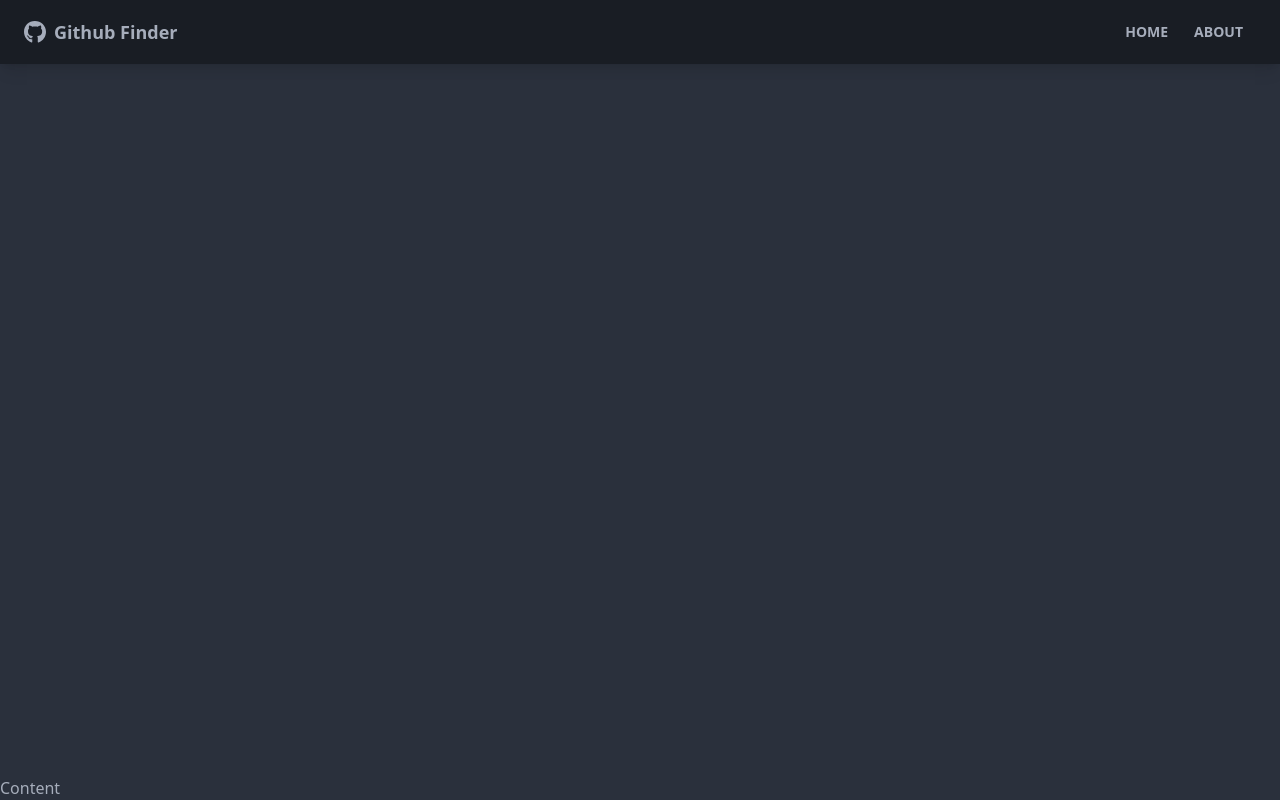
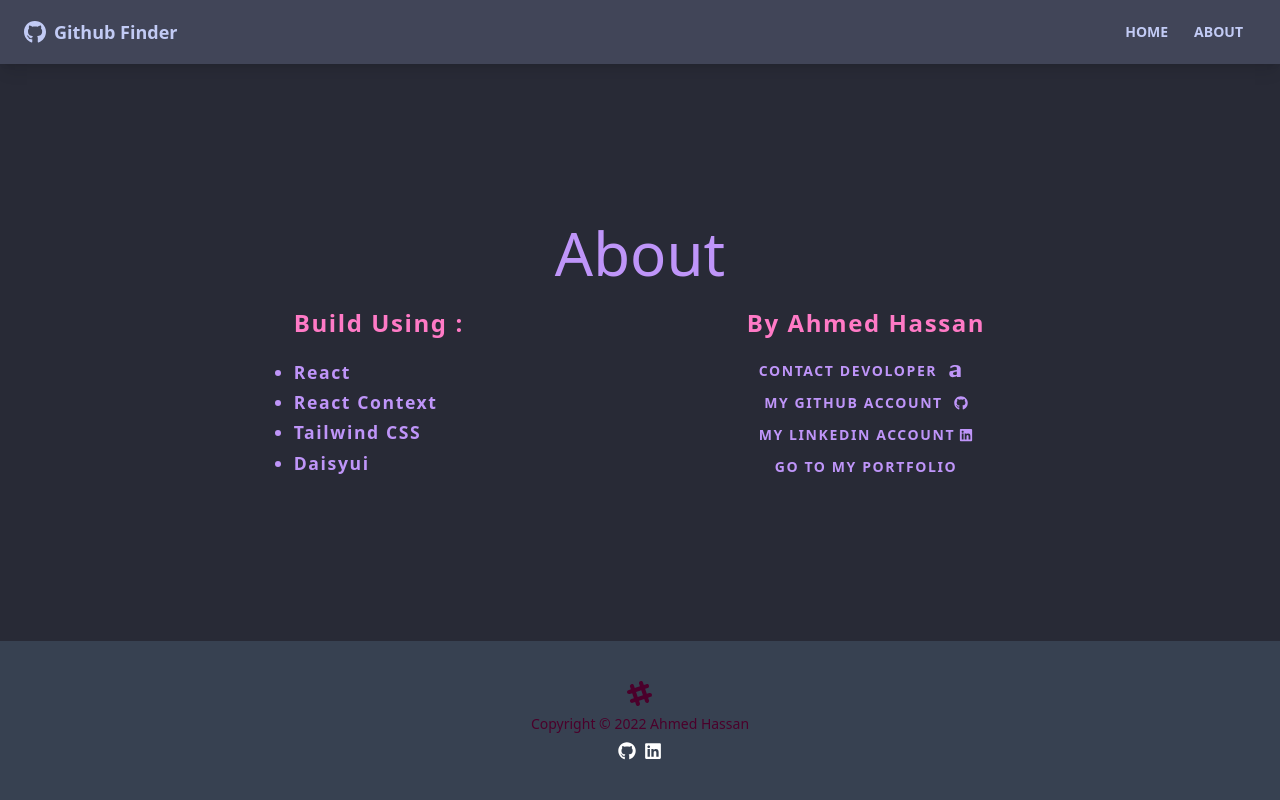
Before and after one commit to u31999/github-finder, a React (Create React App) app: page /about in a window 1280 px wide. Built offline with nearby package versions, Linux system fonts and the light colour scheme.

Commit message:
Make the footer component

```diff
--- a/package.json
+++ b/package.json
@@ -7,6 +7,7 @@
     "@testing-library/react": "^13.3.0",
     "@testing-library/user-event": "^13.5.0",
     "daisyui": "^2.15.4",
+    "framer-motion": "^6.3.11",
     "react": "^18.2.0",
     "react-dom": "^18.2.0",
     "react-icons": "^4.4.0",
--- a/public/index.html
+++ b/public/index.html
@@ -1,5 +1,5 @@
 <!DOCTYPE html>
-<html lang="en" data-theme="dark">
+<html lang="en" data-theme="dracula">
   <head>
     <meta charset="utf-8" />
     <link rel="icon" href="%PUBLIC_URL%/favicon.ico" />
--- a/src/App.js
+++ b/src/App.js
@@ -1,12 +1,25 @@
-import { BrowserRouter as Router, Route } from "react-router-dom";
+import { BrowserRouter as Router, Route, Routes } from "react-router-dom";
 import Navbar from "./component/layout/Navbar";
+import Footer from "./component/layout/Footer";
+import Home from "./pages/Home";
+import About from "./pages/About";
+import NotFound from "./pages/NotFound";
+
 
 function App() {
   return (
     <Router>
       <div className="flex flex-col justify-between h-screen">
         <Navbar />
-        <main>Content</main>
+        <main className="container mx-auto px-3 pb-12">
+          <Routes>
+            <Route path='/' element={<Home />} />
+            <Route path='/about' element={<About />} />
+            <Route path='/notfound' element={<NotFound />} />
+            <Route path='/*' element={<NotFound />} />
+          </Routes>
+        </main>
+        <Footer />
       </div>
     </Router>
   );
--- /dev/null
+++ b/src/component/layout/Footer.jsx
@@ -0,0 +1,74 @@
+import { FaGithub, FaLinkedin } from 'react-icons/fa'
+import { useState } from 'react'
+
+function Footer() {
+    const [orange, setOrange] = useState(false)
+    const [git, setGit] = useState(false)
+    const [linkedin, setLinkedin] = useState(false)
+
+    const footerYear = new Date().getFullYear()
+    const accountUrls = {
+        github: 'https://github.com/u31999',
+        linkedin: 'https://www.linkedin.com/in/ahmed-hassan-elzain/'
+    }
+
+    const changeStyle = {
+        enter: {
+            color: '#ffb86b'
+        },
+        leave: {
+            color: 'white'
+        }
+        }
+
+    const handleClickInFooter = (targetSocial) => {
+        if(targetSocial === 'github') window.open(accountUrls.github, '_blank');
+        if(targetSocial === 'linkedin') window.open(accountUrls.linkedin, '_blank');
+    }
+
+
+  return (
+    <footer className="footer p-10 bg-gray-700 text-primary-content footer-center">
+        <div>
+            <svg
+                width='25'
+                height='25'
+                viewBox='0 0 24 24'
+                xmlns='http://www.w3.org/2000/svg'
+                fillRule='evenodd'
+                clipRule='evenodd'
+                className='inline-block fill-current'
+                >
+                <path d='M22.672 15.226l-2.432.811.841 2.515c.33 1.019-.209 2.127-1.23 2.456-1.15.325-2.148-.321-2.463-1.226l-.84-2.518-5.013 1.677.84 2.517c.391 1.203-.434 2.542-1.831 2.542-.88 0-1.601-.564-1.86-1.314l-.842-2.516-2.431.809c-1.135.328-2.145-.317-2.463-1.229-.329-1.018.211-2.127 1.231-2.456l2.432-.809-1.621-4.823-2.432.808c-1.355.384-2.558-.59-2.558-1.839 0-.817.509-1.582 1.327-1.846l2.433-.809-.842-2.515c-.33-1.02.211-2.129 1.232-2.458 1.02-.329 2.13.209 2.461 1.229l.842 2.515 5.011-1.677-.839-2.517c-.403-1.238.484-2.553 1.843-2.553.819 0 1.585.509 1.85 1.326l.841 2.517 2.431-.81c1.02-.33 2.131.211 2.461 1.229.332 1.018-.21 2.126-1.23 2.456l-2.433.809 1.622 4.823 2.433-.809c1.242-.401 2.557.484 2.557 1.838 0 .819-.51 1.583-1.328 1.847m-8.992-6.428l-5.01 1.675 1.619 4.828 5.011-1.674-1.62-4.829z'></path>
+            </svg>
+            <p>Copyright &copy; {footerYear} Ahmed Hassan</p>
+            <div className="flex flex-row gap-2">
+                <button onClick={() => handleClickInFooter('github')}>
+                    <FaGithub className='text-lg'
+                      onMouseOver={() => {
+                        setOrange(true)
+                        setGit(true) }}
+                      onMouseOut={() => {
+                        setOrange(false)
+                        setGit(false)}}
+                      style={orange && git ? changeStyle.enter : changeStyle.leave}/>
+                </button>
+                <button onClick={() => handleClickInFooter('linkedin')}>
+                    <FaLinkedin className='text-lg'
+                      onMouseOver={() => {
+                        setOrange(true)
+                        setLinkedin(true)
+                      }}
+                      onMouseOut={() => {
+                        setOrange(false)
+                        setLinkedin(false)
+                      }}
+                      style={orange && linkedin ? changeStyle.enter : changeStyle.leave} />
+                </button>
+            </div>
+        </div>
+    </footer>
+  )
+}
+
+export default Footer
--- /dev/null
+++ b/src/pages/About.jsx
@@ -0,0 +1,148 @@
+import {motion, AnimatePresence} from 'framer-motion';
+import {FaAmilia, FaGithub, FaLinkedin} from 'react-icons/fa'
+
+function About() {
+const listStyle = {
+    listStyle: 'disc',
+    display: 'flex',
+    flexDirection: 'column',
+    fontSize: '1.1rem',
+    fontWeight: 600,
+    letterSpacing: '.1rem',
+    color: 'rgb(191 149 249)'
+  }
+
+const styleTwo = {
+    fontSize: '1.1rem',
+    fontWeight: 600,
+    letterSpacing: '.1rem',
+    color: 'rgb(191 149 249)'
+  }
+
+const container = {
+    hidden: {
+      opacity: 0,
+      transform: 'translateX(-100%)'
+      },
+      show: {
+        opacity: 1,
+        transform: 'translateX(0%)',
+        transition: {
+        staggerChildren: 0.3
+        }
+      }
+  }
+
+const item = {
+    hidden: {
+      opacity: 0,
+      transform: 'translateX(-100%)'
+    },
+    show: {
+      opacity: 1,
+      transform: 'translateX(0%)'
+    }
+  }
+
+  const containerTwo = {
+     hidden: {
+      opacity: 0,
+      transform: 'translateX(100%)'
+      },
+      show: {
+        opacity: 1,
+        transform: 'translateX(0%)',
+        transition: {
+        staggerChildren: 0.3
+        }
+      }
+  }
+
+  const itemTwo = {
+    hidden: {
+      opacity: 0,
+      transform: 'translateX(100%)'
+    },
+    show: {
+      opacity: 1,
+      transform: 'translateX(0%)'
+    }
+  }
+
+  return (
+    <div className='card'>
+      <AnimatePresence>
+        <motion.div
+          className='flex justify-center'
+          initial={{opacity: 0}}
+          animate={{opacity: 1}}
+          exit={{opacity: 0}}
+          style={{color: 'rgb(191 149 249)'}}
+          transition={{delay: .5 ,duration: 1}}>
+        <h1 className='text-6xl mb-6'>About</h1>
+        </motion.div>
+      </AnimatePresence>
+      <div className='flex justify-evenly  align-center'>
+        <div>
+        <AnimatePresence>
+          <motion.ul style={listStyle}
+            variants={container}
+            initial="hidden"
+            animate="show"
+            className='flex gap-1'>
+              <motion.h1 variants={item} className='text-2xl mb-4' style={{color: 'rgb(255 122 198)'}}>Build Using : </motion.h1>
+              <motion.li variants={item}>React</motion.li>
+              <motion.li variants={item}>React Context</motion.li>
+              <motion.li variants={item}>Tailwind CSS</motion.li>
+              <motion.li variants={item}>Daisyui</motion.li>
+          </motion.ul>
+          </AnimatePresence>
+        </div>
+        <AnimatePresence>
+        <motion.div
+          style={styleTwo}
+          variants={containerTwo}
+          initial="hidden"
+          animate="show"
+          className='flex-col justify-center align-center gap-1'>
+            <motion.div variants={itemTwo} className='flex justify-center text-2xl mb-4'
+            style={{color: 'rgb(255 122 198)'}}>By Ahmed Hassan</motion.div>
+            <motion.div variants={itemTwo}>
+                <a href='mailto:alzain31999@gmail.com'
+                className='btn btn-ghost btn-sm rounded-btn flex align-center justify-around'>
+                    <p>Contact Devoloper </p>
+                    <FaAmilia className='m-auto'/>
+                </a>
+            </motion.div>
+            <motion.div variants={itemTwo}>
+                <a href='https://github.com/u31999'
+                 target='_blank' rel='noreferrer'
+                 className='btn btn-ghost btn-sm rounded-btn flex align-center justify-around'>
+                    <p>My Github Account</p>
+                    <FaGithub />
+                </a>
+            </motion.div>
+            <motion.div variants={itemTwo}>
+                <a href='https://www.linkedin.com/in/ahmed-hassan-elzain/'
+                 target='_blank' rel='noreferrer'
+                 className='btn btn-ghost btn-sm rounded-btn flex align-center justify-around gap-1'>
+                    <p>My Linkedin Account</p>
+                    <FaLinkedin />
+                </a>
+            </motion.div>
+            <motion.div variants={itemTwo}>
+                <a href='https://u31999.github.io/Portfolio'
+                  target='_blank' rel='noreferrer'
+                  className='btn btn-ghost btn-sm rounded-btn flex align-center justify-around'>
+                    <p>Go To My Portfolio</p>
+                </a>
+            </motion.div>
+        </motion.div>
+        </AnimatePresence>
+      </div>
+
+    </div>
+  )
+}
+
+export default About
--- /dev/null
+++ b/src/pages/Home.jsx
@@ -0,0 +1,9 @@
+function Home() {
+  return (
+    <div>
+        <h1 className="text-6xl">Welcome</h1>
+    </div>
+  )
+}
+
+export default Home
--- /dev/null
+++ b/src/pages/NotFound.jsx
@@ -0,0 +1,21 @@
+import {FaHome} from 'react-icons/fa'
+import {Link} from 'react-router-dom'
+
+function NotFound() {
+  return (
+    <div className='hero'>
+        <div className='max-w-lg'>
+            <h1 className='text-8xl font-bold mb-8'>
+                Ooops!
+            </h1>
+            <p className='text-5xl mb-8'>404 - Page not found !</p>
+            <Link to='/' className='btn btn-primary btn-lg'>
+                <FaHome className='mr-2' />
+                Back To Home
+            </Link>
+        </div>
+    </div>
+  )
+}
+
+export default NotFound
```
Also changed, not shown: 2 other files (tests, documents, lock files or other folders).
